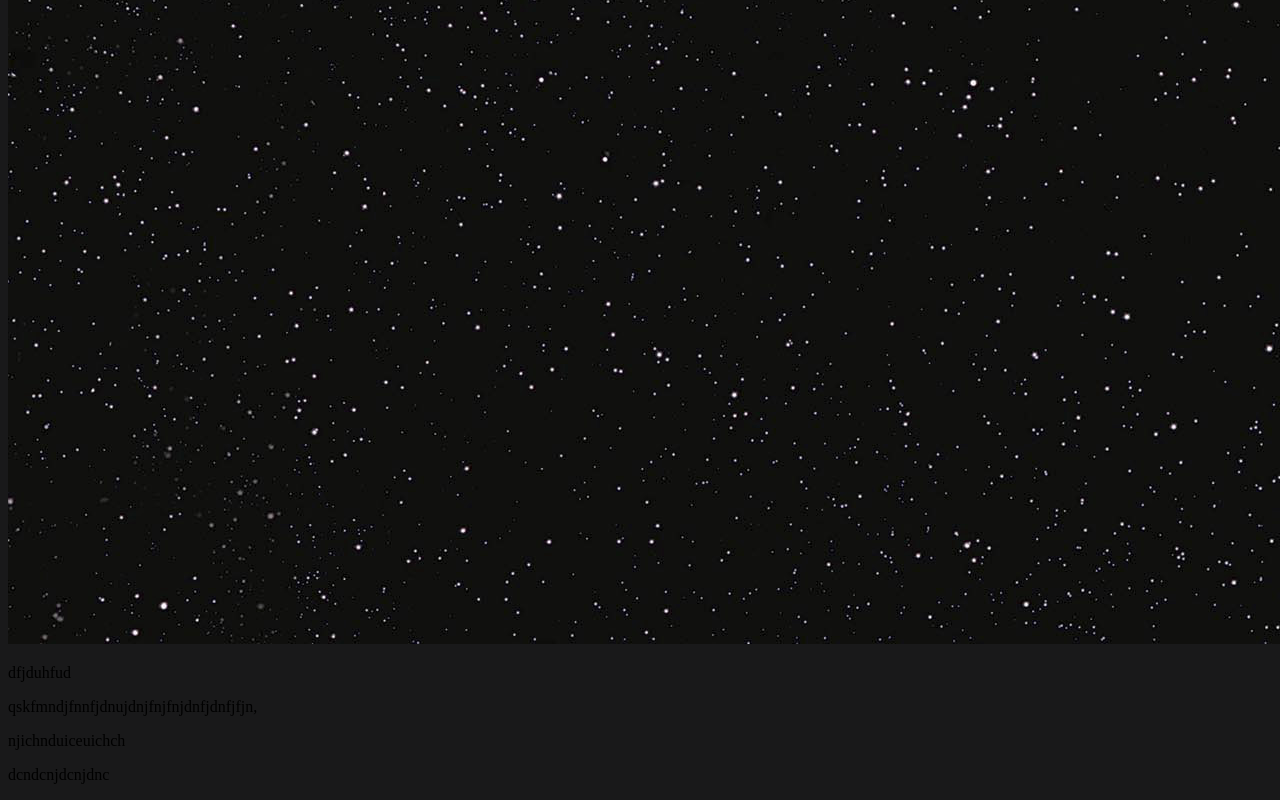
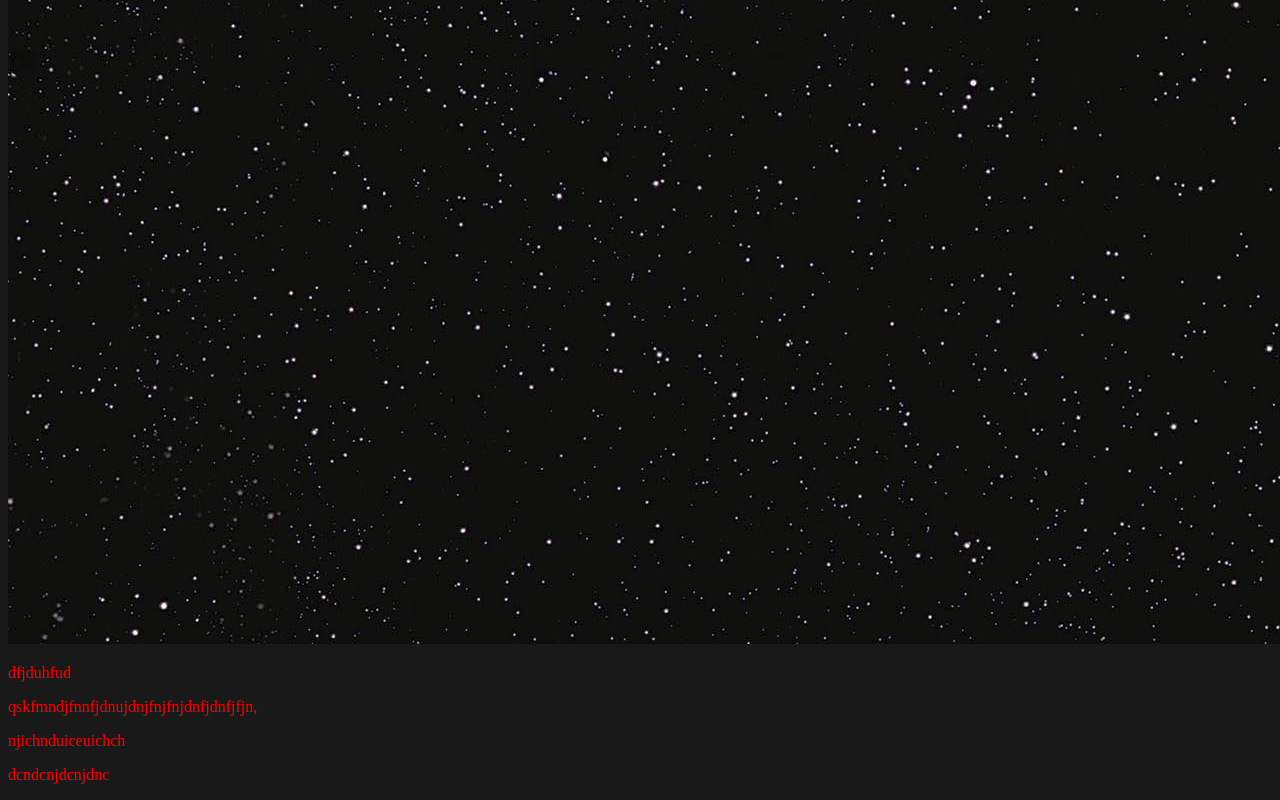
Before and after one commit to 12761/repo_index_uu, a plain HTML site: page index.html in a window 1280 px wide. Shown: the part 444-1244 px from the top of the page. Drawn offline with Linux system fonts and the light colour scheme.

Commit message:
Update style.css

```diff
--- a/CSS/style.css
+++ b/CSS/style.css
@@ -1,3 +1,3 @@
 p{
-	color:while;
+	color:red;
 }
```
